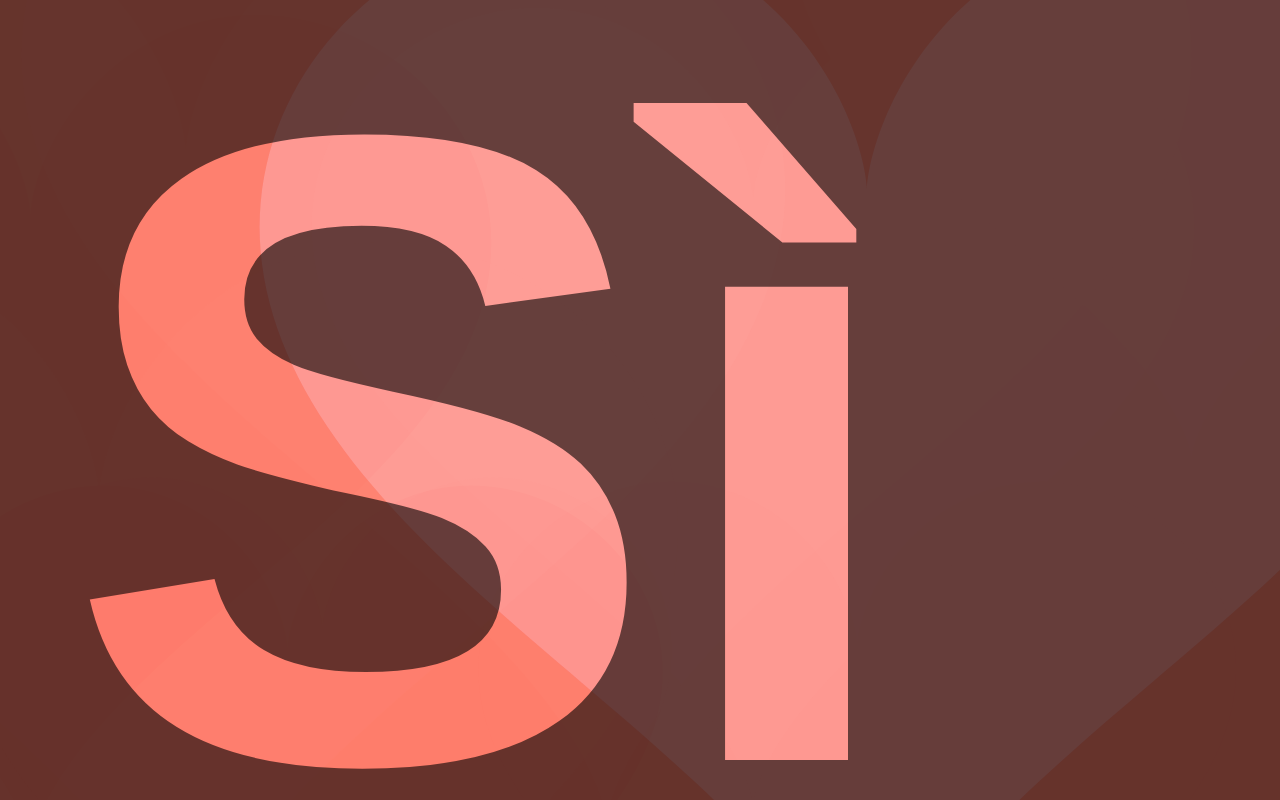
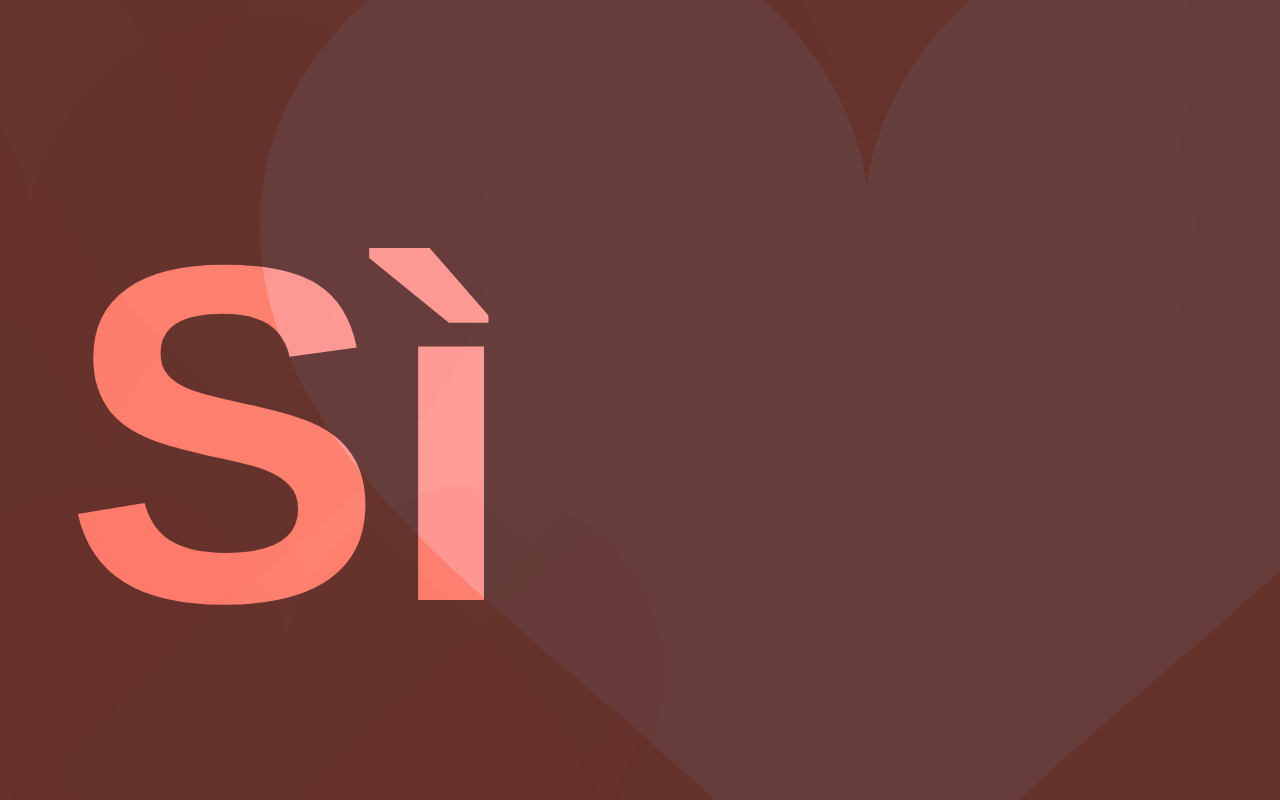
Before and after one commit to Carminepo2/doescarmineloveme, a Next.js app: page / in a window 1280 px wide. Built offline with nearby package versions, Linux system fonts and the light colour scheme.

Commit message:
save changes

```diff
--- a/components/Canvas.js
+++ b/components/Canvas.js
@@ -101,7 +101,7 @@ const Background = (props) => {
       <svg width="100%" height="100%">
         <mask id="mask">
           <rect width="100%" height="100%" fill="#fe7f6c" />
-          <text x="5%" y="95%" fontSize="70vw">
+          <text x="5%" y="75%" fontSize="60vh">
             Sì
           </text>
         </mask>
```
